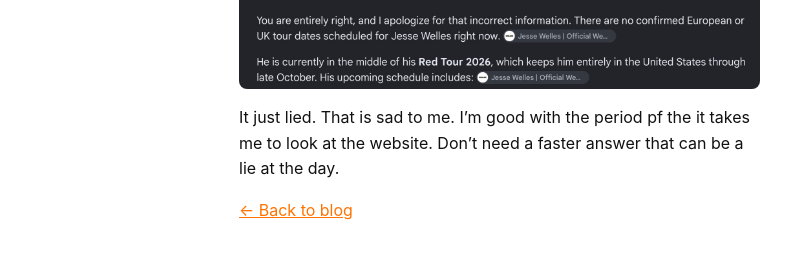
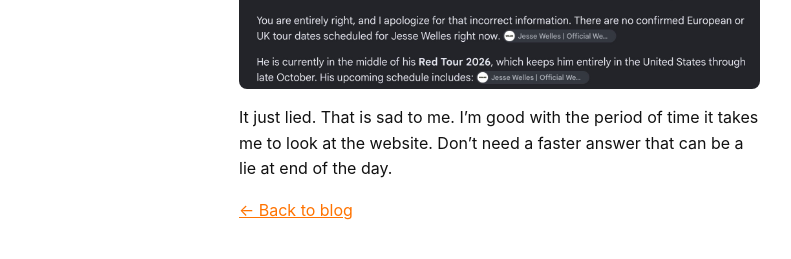
Before and after one commit to StepanJiri/stepankarasek.github.io, a Jekyll site: the page built from _posts/2026-10-7-Google-AI-result-just-lies.md, in a window 1280 px wide. Shown: the part 416-675 px from the top of the page, without its empty margins (153-944 px from the left). Built offline with Jekyll 4.4.1, drawn with Linux system fonts in a browser that asks for light colours.

Commit message:
Update 2026-10-7-Google-AI-result-just-lies.md

```diff
--- a/_posts/2026-10-7-Google-AI-result-just-lies.md
+++ b/_posts/2026-10-7-Google-AI-result-just-lies.md
@@ -8,4 +8,4 @@ I was very excited when Google search told me that my favourite artist is going
 ![Inline Image Description]({{ 'assets/images/Google AI result just lies/jesse welles concert in eu.jpg' | relative_url }})
 But after looking closer at what we call websites like his [own](https://www.wellesmusic.com/tour) or [Ticketmaster](https://www.ticketmaster.ie/jesse-welles-tickets/artist/5464954), I found out that in fact he is not going to the EU.
 ![Inline Image Description]({{ 'assets/images/Google AI result just lies/no it is not true.jpg' | relative_url }})
-It just lied. That is sad to me. I’m good with the period pf the it takes me to look at the website. Don’t need a faster answer that can be a lie at the day.
+It just lied. That is sad to me. I’m good with the period of time it takes me to look at the website. Don’t need a faster answer that can be a lie at end of the day.
```
